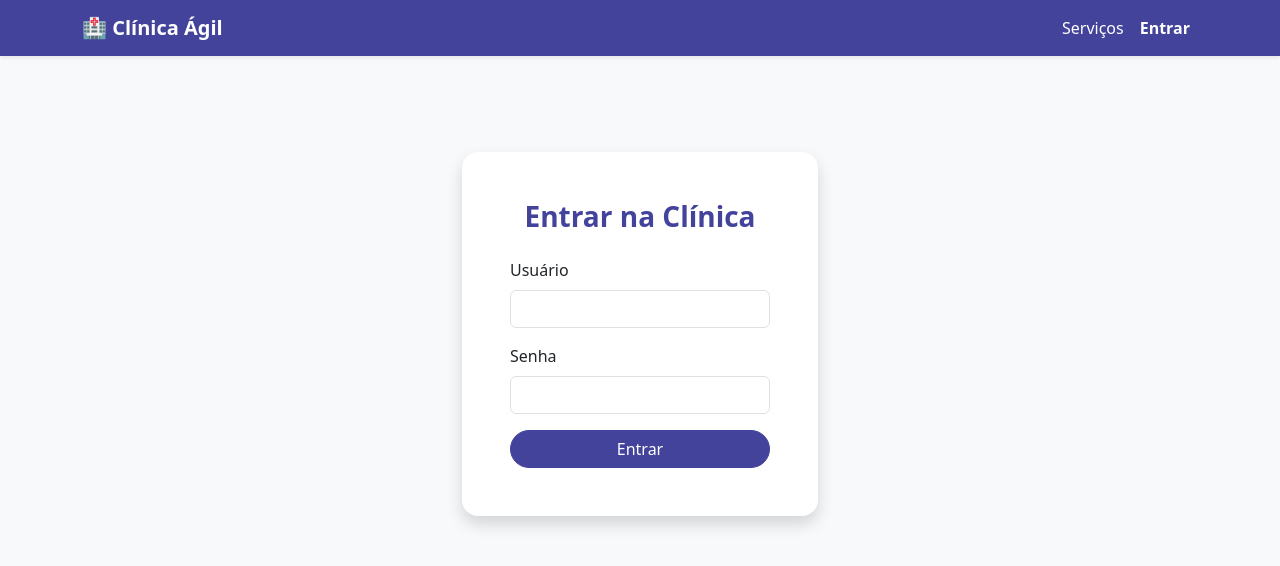
After one commit to JulianaAigueira/agenda-clinica-api, a Django app: page /accounts/login/ in a window 1280 px wide. The commit adds this page. Shown: the top 566 px of the page. Run offline with Django 5.2, Linux system fonts and the light colour scheme.

Commit message:
Adiciona sistema de login, ajuste de cores e menu dinâmico

```diff
--- a/setup/settings.py
+++ b/setup/settings.py
@@ -117,3 +117,8 @@ USE_TZ = True
 # https://docs.djangoproject.com/en/6.0/howto/static-files/
 
 STATIC_URL = 'static/'
+
+# Quando o usuário logar, ele vai para a home
+LOGIN_REDIRECT_URL = 'index'
+# Quando ele deslogar, ele volta para a home
+LOGOUT_REDIRECT_URL = 'index'
--- a/setup/urls.py
+++ b/setup/urls.py
@@ -20,6 +20,7 @@ from django.urls import path, include
 urlpatterns = [
     path('admin/', admin.site.urls),
     path('api/', include('core.urls')),
+    path('accounts/', include('django.contrib.auth.urls')),
     # Esta é a linha mágica que faz o botão de Login/Logout aparecer na API:
     path('api-auth/', include('rest_framework.urls')),
 ]
--- a/templates/agendar.html
+++ b/templates/agendar.html
@@ -5,7 +5,7 @@
     <div class="col-md-6">
         <div class="card shadow-sm border-0 rounded-4 mt-4">
             <div class="card-body p-5">
-                <h3 class="fw-bold text-primary mb-1">Agendar Procedimento</h3>
+                <h3 class="fw-bold text-custom mb-1">Agendar Procedimento</h3>
                 <p class="text-muted mb-4">Você está agendando: <strong>{{ procedure.name }}</strong></p>
 
                 <form action="#" method="POST">
--- a/templates/base.html
+++ b/templates/base.html
@@ -5,28 +5,61 @@
     <meta name="viewport" content="width=device-width, initial-scale=1.0">
     <title>Clínica Ágil</title>
     <link href="https://cdn.jsdelivr.net/npm/bootstrap@5.3.0/dist/css/bootstrap.min.css" rel="stylesheet">
+
+    <style>
+        .bg-custom {
+            background-color: #43439c !important;
+        }
+        .text-custom {
+            color: #43439c !important;
+        }
+        .btn-primary {
+            background-color: #43439c !important;
+            border-color: #43439c !important;
+        }
+        .btn-primary:hover {
+            background-color: #32327a !important;
+        }
+    </style>
 </head>
+
 <body class="bg-light">
+    <nav class="navbar navbar-expand-lg navbar-dark bg-custom shadow-sm">
+        <div class="container">
+            <a class="navbar-brand fw-bold" href="{% url 'index' %}">🏥 Clínica Ágil</a>
 
-    <nav class="navbar navbar-expand-lg navbar-dark bg-primary shadow-sm">
-        <div class="container">
-            <a class="navbar-brand fw-bold" href="#">🏥 Clínica Ágil</a>
             <div class="collapse navbar-collapse">
                 <ul class="navbar-nav ms-auto">
                     <li class="nav-item">
-                        <a class="nav-link text-white" href="{% url 'meus_agendamentos' %}">Meus Agendamentos</a>
+                        <a class="nav-link text-white" href="{% url 'index' %}">Serviços</a>
                     </li>
-                    <li class="nav-item">
-                        <a class="nav-link text-white" href="#">Serviços</a>
-                    </li>
+
+                    {% if user.is_authenticated %}
+                        <li class="nav-item">
+                            <a class="nav-link text-white" href="{% url 'meus_agendamentos' %}">Meus Agendamentos</a>
+                        </li>
+                        <li class="nav-item">
+                            <span class="nav-link text-white-50">Olá, {{ user.username }}</span>
+                        </li>
+
+                        <li class="nav-item">
+                            <form action="{% url 'logout' %}" method="post" class="m-0 p-0">
+                                {% csrf_token %}
+                                <button type="submit" class="nav-link text-white bg-transparent border-0" style="cursor: pointer;">Sair</button>
+                            </form>
+                        </li>
+                        {% else %}
+                        <li class="nav-item">
+                            <a class="nav-link text-white fw-bold" href="{% url 'login' %}">Entrar</a>
+                        </li>
+                    {% endif %}
                 </ul>
             </div>
         </div>
     </nav>
 
     <div class="container mt-5">
-
-       {% if messages %}
+        {% if messages %}
             {% for message in messages %}
                 <div class="alert alert-{% if message.tags == 'error' %}danger{% else %}success{% endif %} alert-dismissible fade show shadow-sm" role="alert">
                     {% if message.tags == 'error' %}
@@ -42,7 +75,6 @@
 
         {% block content %}
         {% endblock %}
-
     </div>
 
     <script src="https://cdn.jsdelivr.net/npm/bootstrap@5.3.0/dist/js/bootstrap.bundle.min.js"></script>
--- a/templates/index.html
+++ b/templates/index.html
@@ -2,7 +2,7 @@
 {% block content %}
 <div class="row">
     <div class="col-md-12 text-center mb-5">
-        <h1 class="display-4 fw-bold text-primary">Nossos Serviços</h1>
+        <h1 class="display-4 fw-bold text-custom">Nossos Serviços</h1>
         <p class="lead text-muted">Escolha o cuidado que você merece com a agilidade que você precisa.</p>
     </div>
 </div>
--- /dev/null
+++ b/templates/registration/login.html
@@ -0,0 +1,26 @@
+{% extends 'base.html' %}
+{% block content %}
+<div class="row justify-content-center">
+    <div class="col-md-4">
+        <div class="card shadow border-0 rounded-4 mt-5">
+            <div class="card-body p-5">
+                <h3 class="text-center fw-bold text-custom mb-4">Entrar na Clínica</h3>
+                <form method="post">
+                    {% csrf_token %}
+                    <div class="mb-3">
+                        <label class="form-label">Usuário</label>
+                        <input type="text" name="username" class="form-control" required>
+                    </div>
+                    <div class="mb-3">
+                        <label class="form-label">Senha</label>
+                        <input type="password" name="password" class="form-control" required>
+                    </div>
+                    <div class="d-grid">
+                        <button type="submit" class="btn btn-primary rounded-pill">Entrar</button>
+                    </div>
+                </form>
+            </div>
+        </div>
+    </div>
+</div>
+{% endblock %}
```
